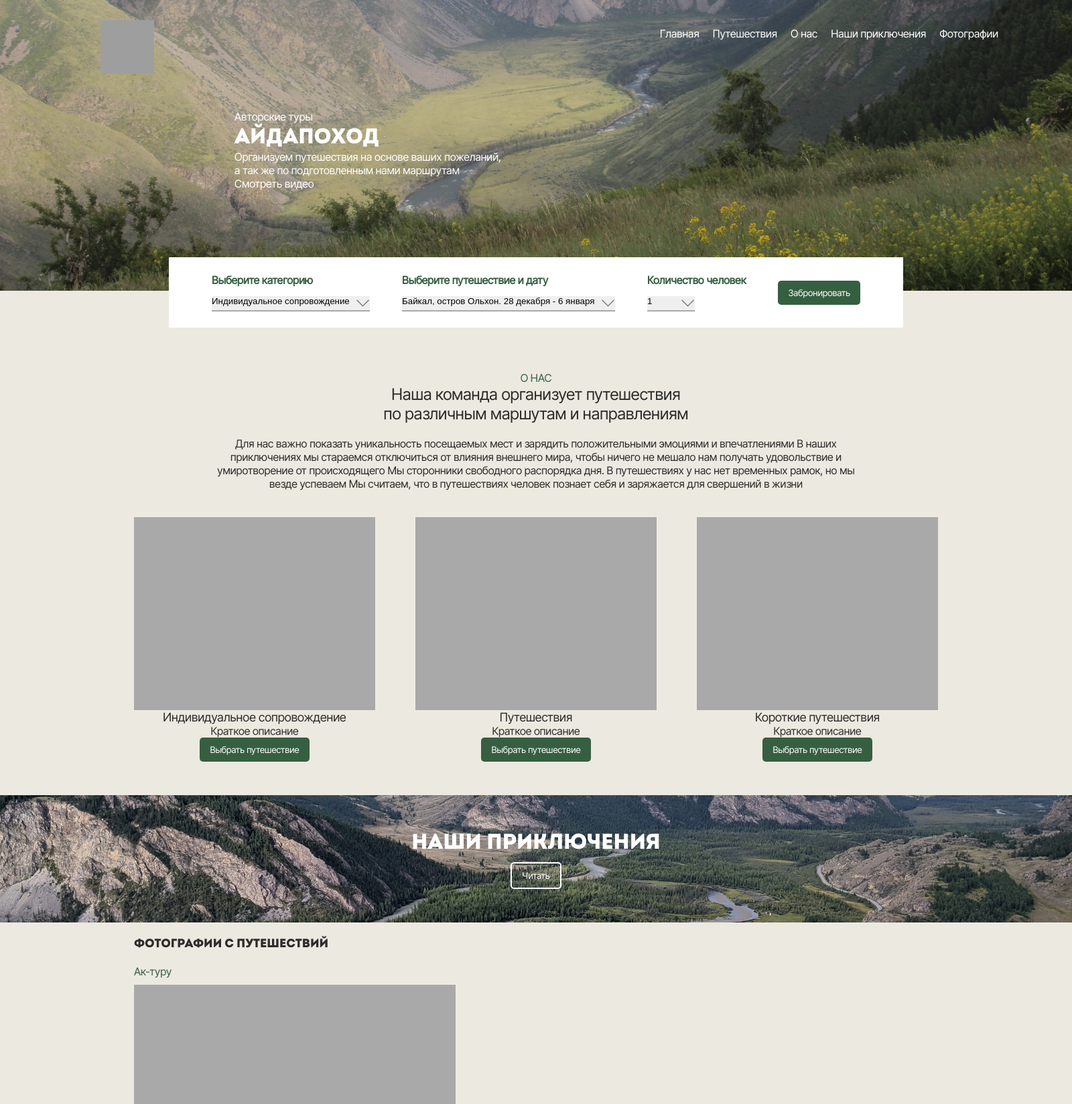
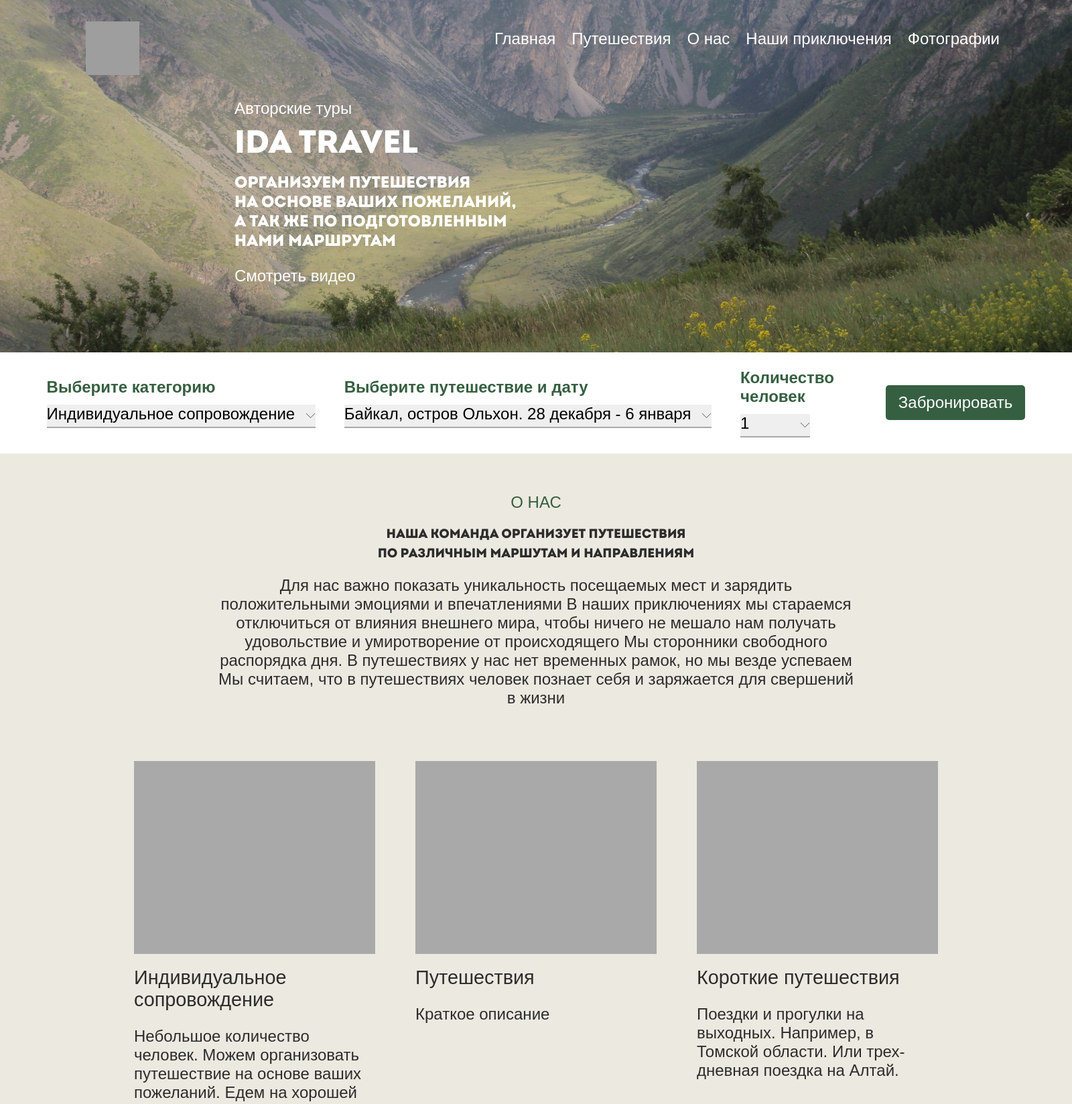
Before and after one commit to TwoMokko/travel, a PHP site: page / in a window 1600 px wide. Shown: the top 1648 px of the page at 67% size. Run offline with PHP 8.4, Linux system fonts and the light colour scheme; style sheets or scripts are compiled from the project's sources; some libraries are stand-ins or nearby versions; some web fonts are replaced; grey boxes are pictures that could not be loaded.

Commit message:
Работа со стилями

```diff
--- a/css/main.scss
+++ b/css/main.scss
@@ -5,27 +5,28 @@ $color_text_main: #2d2c2c;
 $color_light_gray: #fdfdfd;
 
 @font-face { font-family: Intro; src: url(fonts/IntroDemo-BlackCAPS.otf);  font-style: normal; font-weight: 400; }
-@font-face { font-family: Inter_Tight; src: url(fonts/InterTight-Regular.ttf); font-style: normal; font-weight: 400; }
+@font-face { font-family: MoshitaMono; src: url(fonts/MoshitaMono.ttf); font-style: normal; font-weight: 400; }
+@font-face { font-family: InterTight; src: url(fonts/InterTight-Regular.ttf); font-style: normal; font-weight: 400; }
 
-html, input { font-family: Inter_Tight, sans-serif; }
+html, input { font-family: MoshitaMono, sans-serif; font-size: x-large; }
 body { background-color: $color_main; margin: 0; color: $color_text_main; }
 
 .block.top {
 	position: relative; display: flex;
 	> div {
 		&:first-child {
-			flex: auto; padding-top: 30px; padding-left: 150px;
+			flex: auto; padding-top: 2%; padding-left: 8%;
 			> a { display: inline-block; background-image: url("pic/logo_travel.png"); background-position: left; background-size: cover; background-repeat: no-repeat; height: 80px; width: 80px; }
 		}
 		&:last-child {
-			flex: none; display: flex; padding-top: 30px; padding-right: 100px;
+			flex: none; display: flex; padding-top: 2%; padding-right: 6%;
 			> div {  }
 		}
 	}
 }
 
 .block.menu {
-	> div {	color: white; padding: 10px; }
+	> div {	color: white; padding: 0.5rem; }
 }
 
 .block.hat {
@@ -33,13 +34,13 @@ body { background-color: $color_main; margin: 0; color: $color_text_main; }
 	> div {
 		&:first-child { background-position: bottom; background-image: url("pic/hat.jpg"); background-size: cover; position: absolute; top: 0; right: 0; bottom: 0; left: 0;}
 		&:last-child {
-			padding: 50px 350px 150px; position: relative;
+			padding: 30px 350px 150px; position: relative;
 			> div {
 				color: white;
 				&:nth-of-type(1) {}
-				&:nth-of-type(2) { font-family: Intro, sans-serif; font-size: xx-large; }
-				&:nth-of-type(3) {}
-				&:nth-of-type(4) {}
+				&:nth-of-type(2) { font-family: Intro, sans-serif; font-size: 2rem; padding: 0.3rem 0 0.6rem 0; }
+				&:nth-of-type(3) { font-family: Intro, sans-serif; }
+				&:nth-of-type(4) { padding-top: 1rem; }
 			}
 		}
 	}
@@ -51,20 +52,20 @@ body { background-color: $color_main; margin: 0; color: $color_text_main; }
 	height: 0;
 	> div { position: absolute; left: 0; right: 0; top: -50px; text-align: center;
 		> form {
-			padding: 24px 40px; margin: 0 auto; background-color: white; display: inline-flex; justify-content: center;
+			padding: 1rem 2rem; margin: 0 auto; background-color: white; display: inline-flex; justify-content: center;
 			> div {
-				margin-top: auto; margin-bottom: auto; padding: 0 24px;
+				margin-top: auto; margin-bottom: auto; padding: 0 0.9rem;
 				&:nth-of-type(1) {
-					> div { padding-bottom: 10px; }
+					> div { padding-bottom: 0.5rem; }
 				}
 				&:nth-of-type(2) {
-					> div { padding-bottom: 10px; }
+					> div { padding-bottom: 0.5rem; }
 				}
 				&:nth-of-type(3) {
-					> div { padding-bottom: 10px; }
+					> div { padding-bottom: 0.5rem; }
 				}
 				&:nth-of-type(4) {
-					> input { padding: 10px 15px; border-radius: 5px; background-color: $color_main_green; border: none; color: white; }
+					> input { padding: 0.5rem 0.8rem; border-radius: 5px; background-color: $color_main_green; border: none; color: white; }
 				}
 			}
 		}
@@ -72,54 +73,89 @@ body { background-color: $color_main; margin: 0; color: $color_text_main; }
 
 	div > form > div {
 		text-align: left;
-		> select {	padding-bottom: 6px; border: none; border-bottom: 2px solid darkgray; padding-right: 30px; appearance: none; background-image: url('pic/arrow.png'); background-repeat: no-repeat; background-position: right; background-size: contain; }
+		> select { font-family: MoshitaMono, sans-serif; font-size: x-large; outline: none; padding-bottom: 6px; border: none; border-bottom: 2px solid darkgray; padding-right: 30px; appearance: none; background-image: url('pic/arrow.png'); background-repeat: no-repeat; background-position: right; background-size: 15px; }
 		> div { color: $color_main_green; font-weight: bold; }
 	}
 
 }
 
 .block.about_us {
-	margin: 0 auto; padding: 120px 20% 20px; max-width: 1200px;
+	margin: 0 auto; padding: 10% 20% 5%;; max-width: 1200px;
 	> div { text-align: center;
 		&:nth-of-type(1) { color: $color_main_green; }
-		&:nth-of-type(2) { font-size: x-large; }
-		&:nth-of-type(3) { margin: 20px 0; }
+		&:nth-of-type(2) { font-family: Intro, sans-serif; font-size: 0.8rem; padding: 0.8rem; line-height: 1.5; }
+		&:nth-of-type(3) {}
 	}
 }
-.block.tour { display: flex; margin: 0 auto; padding: 0 10%; max-width: 1200px; text-align: center;
-	> div { width: 30%; padding-bottom: 50px;
+.block.tour { display: flex; margin: 0 auto; padding: 0 10% 5%; max-width: 1200px;
+	> div { width: 30%; display: flex; flex-direction: column; flex: auto;
 		&:not(:last-child) { margin-right: 5%; }
 		> div {
 			&:nth-of-type(1) { background-color: darkgray;  padding-top: 80%; }
-			&:nth-of-type(2) { font-size: large; }
-			&:nth-of-type(3) {  }
+			&:nth-of-type(2) { font-size: 1.2rem; padding-top: 0.8rem; }
+			&:nth-of-type(3) { padding: 1rem 0; flex: auto; }
 		}
-		> input { padding: 10px 15px; border-radius: 5px; background-color: $color_main_green; border: none; color: white; }
+		input { padding: 10px 15px; border-radius: 5px; background-color: $color_main_green; border: none; color: white; }
 	}
 }
 .block.adventure {
-	padding: 50px; background-position: center; background-image: url("pic/story.jpg"); background-size: cover;
+	padding: 80px; background-position: center; background-image: url("pic/story.jpg"); background-size: cover;
 	> div { text-align: center;
-		> div { font-family: Intro, sans-serif; font-size: xx-large; color: white; margin-bottom: 10px; }
+		> div {
+			 color: white;
+			&:nth-of-type(1) { font-family: Intro, sans-serif; font-size: 1.5rem; }
+			&:nth-of-type(2) { padding: 0.7rem 0 1.4rem 0; }
+		}
 		> input { padding: 10px 15px; border-radius: 5px; background-color: transparent; border: 2px solid white; color: white; }
 	}
 }
 .block.photo {
 	display: flex; margin: 0 auto; padding: 0 10%; max-width: 1200px;
-	div.main { width: 40%; }
-	div.header.photo { font-family: Intro, sans-serif; font-size: large; padding: 20px 0; }
+	div.main { width: 40%; margin-right: 2%; }
+	div.header.photo { font-family: Intro, sans-serif; padding: 1rem 0; font-size: 0.8rem; }
 	div.main_photo {
 		div {
-			&:first-child { color: $color_main_green; padding-bottom: 10px; }
+			&:first-child { color: $color_main_green; padding-bottom: 0.5rem; }
 			&:last-child { background-color: darkgray; padding-top: 80%; margin-bottom: 10%; }
 		}
 	}
 	div.mini_photo {
-		width: 60%;
-		&:nth-of-type(1) {}
-		&:nth-of-type(2) {}
-		&:nth-of-type(3) {}
-		&:nth-of-type(4) {}
+		width: 58%; display: flex; flex-direction: column;
+		> div {
+			&:first-child {
+				//фотоальбомы
+				display: flex; height: 80%; padding: 3%; flex: auto;
+				> div {
+					//по 2 вертикальных
+					width: 48%; margin-bottom: auto; margin-top: auto; display: flex; flex-direction: column; height: 100%;
+					&:not(:last-child) { margin-right: 4%;  }
+					> div {
+					//	один альбом с надписью
+						height: 50%; display: flex; flex-direction: column;
+						> div {
+
+							&:first-child {
+							//	надпись
+								color: $color_main_green; padding: 1rem 0 0.5rem;
+							}
+							&:last-child {
+							//	фотка
+								background-color: darkgray; flex: auto;
+							}
+						}
+					}
+				}
+			}
+			&:last-child {
+			//	кнопки
+				display: flex; justify-content: center;
+				> div {
+					background-color: $color_main_green; color: white; margin: 1%; padding: 1% 2%; border-radius: 5px;
+					&:first-child {}
+					&:last-child {}
+				}
+			}
+		}
 	}
 }
 
@@ -132,13 +168,13 @@ body { background-color: $color_main; margin: 0; color: $color_text_main; }
 		display: flex; justify-content: space-evenly; text-align: center;  width: 100%; max-width: 1200px; margin: 0 auto;
 		> div.footer_logo > a { display: inline-block; width: 60px; height: 60px; background-image: url("pic/logo_travel.png"); background-position: left; background-size: cover; background-repeat: no-repeat; }
 		> div.footer_contact {
-			padding: 20px;
+			padding: 2%;
 			> div {
 				display: flex; justify-content: center;
 				&:first-child {
-					margin-bottom: 5px;
+					margin-bottom: 0.3rem;
 					> div {
-						width: 30px; height: 30px; background-position: center; background-size: 30px; background-repeat: no-repeat;
+						width: 30px; height: 30px; background-position: center; background-size: 80%; background-repeat: no-repeat;
 						&:nth-of-type(1) { background-image: url("pic/telegram.png"); }
 						&:nth-of-type(2) { background-image: url("pic/youtube.png"); }
 						&:nth-of-type(3) { background-image: url("pic/vk.png"); }
@@ -151,7 +187,7 @@ body { background-color: $color_main; margin: 0; color: $color_text_main; }
 		> div {
 			margin-top: auto; margin-bottom: auto;
 			&:nth-of-type(3) {
-				text-align: left; padding: 20px;
+				text-align: left;
 				> div {
 				&:not(:last-child) { margin-bottom: 5px; }
 			}
--- a/index.php
+++ b/index.php
@@ -15,9 +15,11 @@
             <?php Top(); ?>
             <div>
                 <div>Авторские туры</div>
-                <div>АйДаПоход</div>
-                <div>Организуем путешествия на основе ваших пожеланий,
-					<br>а так же по подготовленным нами маршрутам</div>
+                <div>iDa Travel</div>
+                <div>Организуем путешествия
+                    <br>на основе ваших пожеланий,
+					<br>а так же по подготовленным
+                    <br>нами маршрутам</div>
                 <div>Смотреть видео</div>
             </div>
         </div><?php
@@ -79,25 +81,34 @@
 			<div>
 				<div></div>
 				<div>Индивидуальное сопровождение</div>
-				<div>Краткое описание</div>
+				<div>Небольшое количество человек. Можем организовать путешествие на основе ваших пожеланий. Едем на хорошей машине.</div>
+                <div>
                     <input type = "button" value = "Выбрать путешествие">
+                </div>
 			</div>
 			<div>
 				<div></div>
 				<div>Путешествия</div>
 				<div>Краткое описание</div>
+                <div>
                     <input type = "button" value = "Выбрать путешествие">
+                </div>
 			</div>
 			<div>
 				<div></div>
 				<div>Короткие путешествия</div>
-				<div>Краткое описание</div>
+				<div>Поездки и прогулки на выходных. Например, в Томской области. Или трех-дневная поездка на Алтай.</div>
+                <div>
                     <input type = "button" value = "Выбрать путешествие">
+                </div>
+
 			</div>
 		</div>
 		<div class = "block adventure">
             <div>
                 <div>Наши приключения</div>
+                <div>Истории из наших путешествий,
+                    <br>рассказанные участниками</div>
                 <input type = "button" value = "Читать">
             </div>
         </div>
@@ -110,10 +121,32 @@
 				</div>
 			</div>
 			<div class = "mini_photo">
+				<div>
+                    <div>
+                        <div>
+                            <div>Байкал, остров Ольхон</div>
                             <div></div>
+                        </div>
+                        <div>
+                            <div>Дагестан</div>
                             <div></div>
+                        </div>
+                    </div>
+                    <div>
+                        <div>
+                            <div>Каракольские озера</div>
                             <div></div>
+                        </div>
+                        <div>
+                            <div>Карелия, Санкт-Петербург</div>
                             <div></div>
+                        </div>
+                    </div>
+                </div>
+				<div>
+                    <div><</div>
+                    <div>></div>
+                </div>
 			</div>
 		</div><?php
 	}
```
Also changed, not shown: css/pic/logo.png (deleted). Lines whose indentation alone changed are shown as unchanged.
